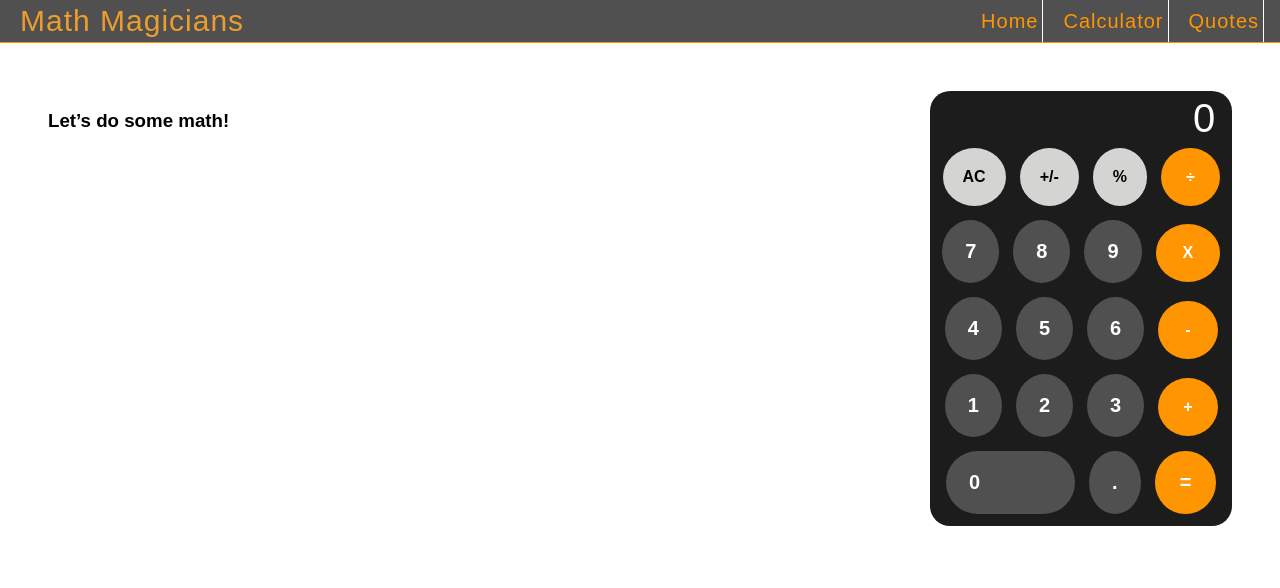
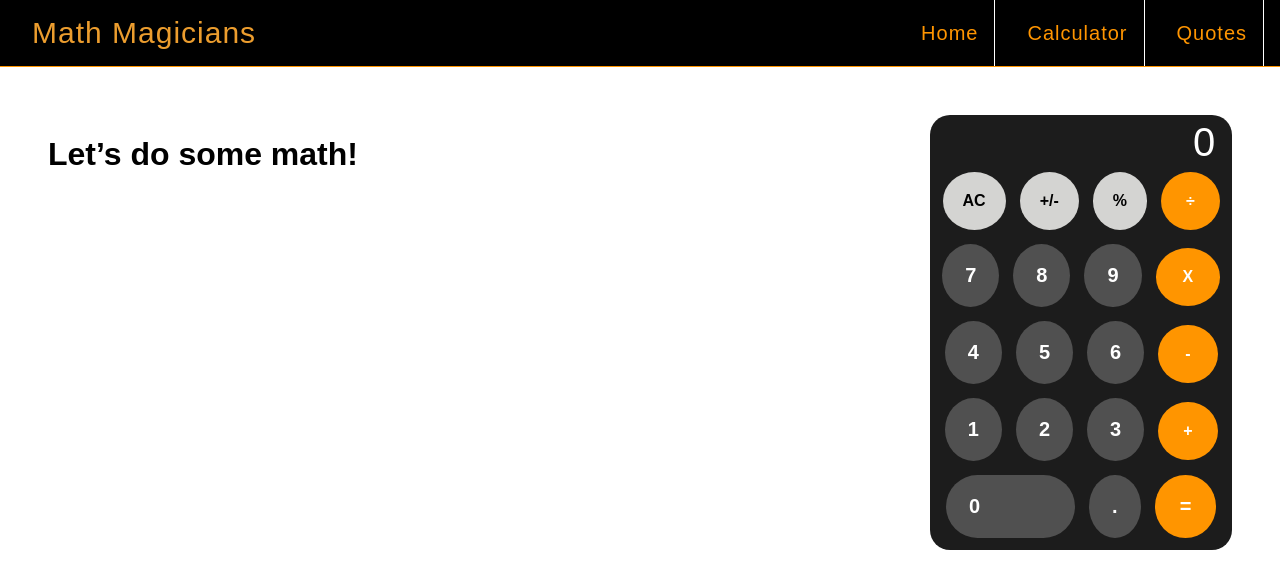
Before and after one commit to YinkTech/math-magicians, a React (Create React App) app: page /Calculator in a window 1280 px wide. Shown: the top 588 px of the page. Built offline with nearby package versions, Linux system fonts and the light colour scheme.

Commit message:
change nav color

```diff
--- a/src/index.css
+++ b/src/index.css
@@ -10,7 +10,7 @@ body {
 }
 
 .nav {
-  background: #505050;
+  background: #000;
   display: flex;
   font-family: Arial, Helvetica, sans-serif;
   letter-spacing: 1px;
@@ -25,7 +25,7 @@ body {
   font-size: 30px;
   color: #ec9d2e;
   display: flex;
-  padding: .25rem;
+  padding: 1rem;
   align-items:  center;
   text-decoration: none;
 }
@@ -46,7 +46,7 @@ body {
 
 .links a:hover {
   color: #fff;
-  transition: 0.5s ease-in-out;
+  transition: 0.2s ease-in-out;
   background: #ff9500;
 }
 
@@ -126,7 +126,7 @@ p {
   justify-content: space-between;
 }
 
-@media screen and (max-width: 599px) {
+@media screen and (max-width: 730px) {
   .container {
     margin: 5px;
   }
--- a/src/pages/Calculator.js
+++ b/src/pages/Calculator.js
@@ -4,7 +4,7 @@ import App from '../components/App'
 const Calculator = () => {
   return (
     <div className='calculator'>
-      <h3>Let’s do some math!</h3>
+      <h1>Let’s do some math!</h1>
       <App />
     </div>
   )
```
